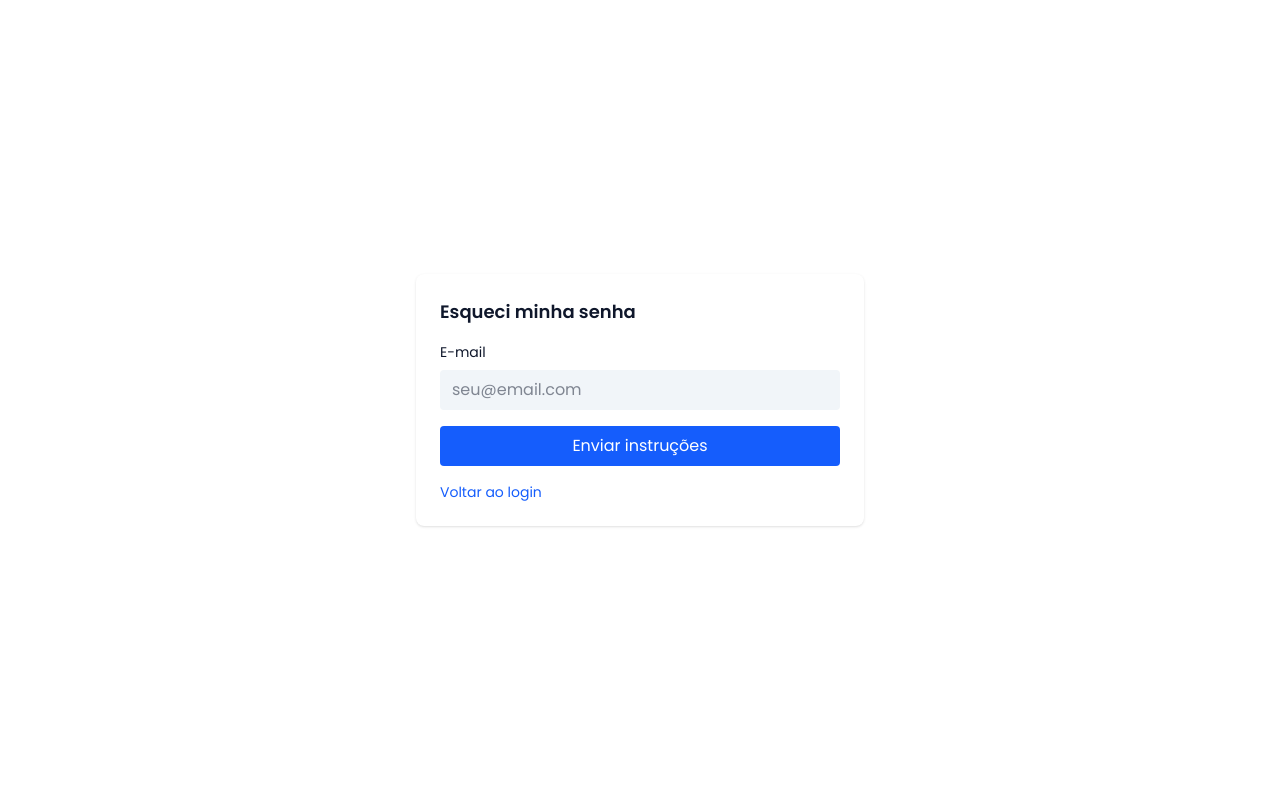
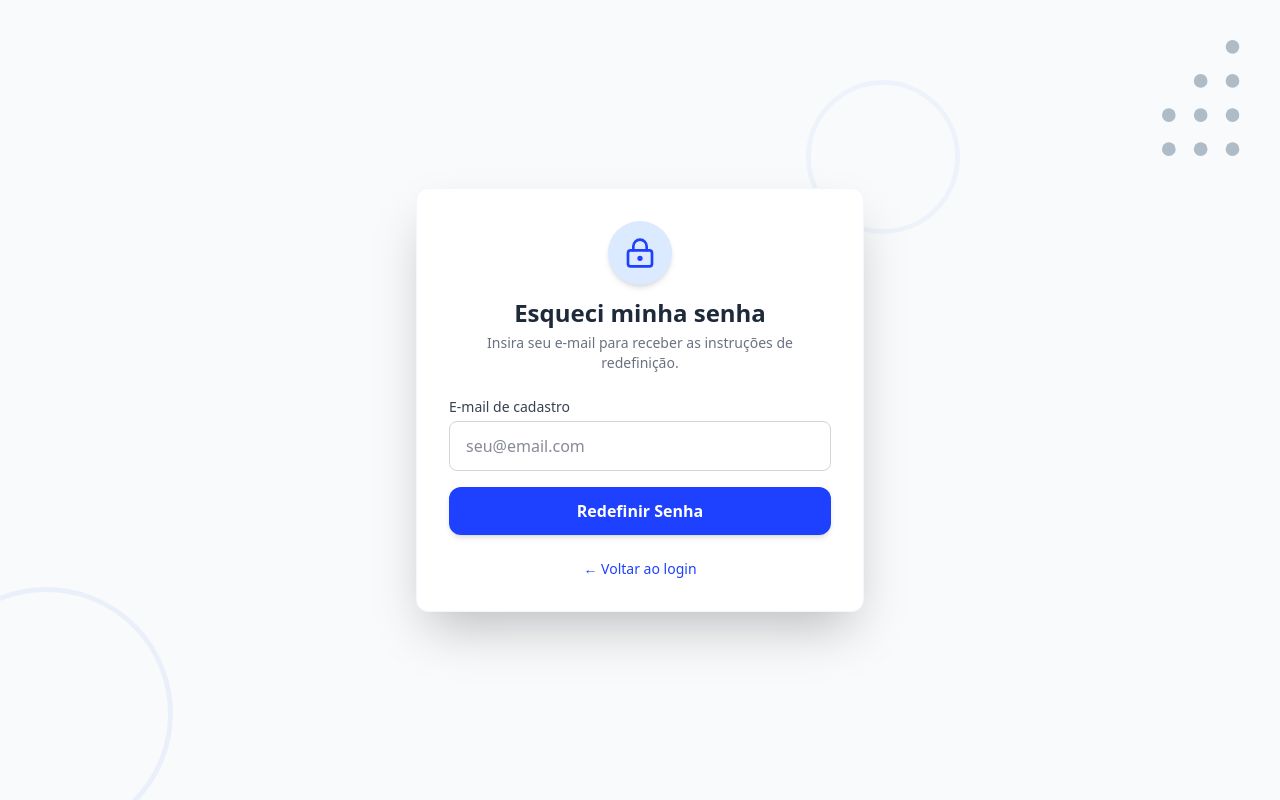
Before and after one commit to cauang/Projeto-UniLink, a React (Vite) app: page /forgot-password in a window 1280 px wide. Built offline with nearby package versions, Linux system fonts and the light colour scheme.

Commit message:
Esqueci a Senha Atualizado

```diff
--- a/src/pages/ForgotPassword.jsx
+++ b/src/pages/ForgotPassword.jsx
@@ -2,10 +2,19 @@ import { useState } from 'react';
 import api from '../api/http';
 import { toast } from 'react-hot-toast';
 import { Link } from 'react-router-dom';
+import { LockKeyhole } from 'lucide-react'; // Ícone para redefinição de senha
+
+// Importamos os elementos decorativos para criar a identidade visual
+import CircleSmall from '../components/CircleSmall';
+import CircleLarge from '../components/CircleLarge';
+import DecorativeDots from '../components/DecorativeDots';
 
 export default function ForgotPassword(){
   const [email, setEmail] = useState('');
   const [loading, setLoading] = useState(false);
+
+  // Cor primária do projeto para facilitar a leitura
+  const PRIMARY_BLUE = "#1E40FF";
 
   const handleSubmit = async (e) =>{
     e.preventDefault();
@@ -20,18 +29,60 @@ export default function ForgotPassword(){
   }
 
   return (
-    <main className="min-h-screen flex items-center justify-center p-6">
-      <div className="w-full max-w-md bg-white p-6 rounded-lg shadow">
-        <h2 className="text-lg font-semibold mb-4">Esqueci minha senha</h2>
-        <form onSubmit={handleSubmit}>
-          <label className="block text-sm">E-mail</label>
-          <input type="email" value={email} onChange={e=>setEmail(e.target.value)} className="mt-2 w-full rounded px-3 py-2 bg-slate-100" placeholder="seu@email.com" />
-          <button disabled={loading} className="mt-4 w-full bg-blue-600 text-white py-2 rounded">{loading? 'Enviando...':'Enviar instruções'}</button>
+    <div className="min-h-screen bg-gray-50 flex items-center justify-center relative overflow-hidden font-sans">
+
+      {/* --- ELEMENTOS DECORATIVOS DE FUNDO (Copiado da 404) --- */}
+      <DecorativeDots className="absolute top-10 right-10 opacity-30 text-[#003153] hidden md:block" />
+      <CircleLarge className="absolute -left-20 -bottom-10 opacity-20 pointer-events-none hidden lg:block" />
+      <CircleSmall className="absolute top-20 right-1/4 opacity-10 pointer-events-none hidden md:block" />
+
+      {/* --- CARTÃO PRINCIPAL (Formulário) --- */}
+      <div className="relative z-10 w-full max-w-md bg-white p-8 rounded-xl shadow-2xl border border-blue-50 transition-all duration-300 hover:shadow-3xl mx-6">
+
+        {/* Header do Cartão */}
+        <div className="text-center mb-6">
+          <div className="inline-flex items-center justify-center p-4 bg-blue-100 rounded-full mb-3 shadow-md">
+            <LockKeyhole size={32} className="text-[#1E40FF]" />
+          </div>
+          <h2 className="text-2xl font-bold text-gray-800">Esqueci minha senha</h2>
+          <p className="text-sm text-gray-500 mt-1">
+             Insira seu e-mail para receber as instruções de redefinição.
+          </p>
+        </div>
+
+        {/* Formulário */}
+        <form onSubmit={handleSubmit} className="space-y-4">
+          <div>
+            <label className="block text-sm font-medium text-gray-700 mb-1">E-mail de cadastro</label>
+            <input
+              type="email"
+              value={email}
+              onChange={e=>setEmail(e.target.value)}
+              className="w-full rounded-lg px-4 py-3 border border-gray-300 focus:border-[#1E40FF] focus:ring focus:ring-[#1E40FF]/20 transition-all"
+              placeholder="seu@email.com"
+              disabled={loading}
+              required
+            />
+          </div>
+
+          {/* Botão de Envio */}
+          <button
+            type="submit"
+            disabled={loading}
+            style={{ backgroundColor: PRIMARY_BLUE }}
+            className="w-full text-white font-semibold py-3 rounded-xl hover:opacity-90 transition-colors shadow-md disabled:bg-gray-400"
+          >
+            {loading? 'Enviando instruções...' : 'Redefinir Senha'}
+          </button>
         </form>
-        <div className="mt-4 text-sm">
-          <Link to="/login" className="text-blue-600">Voltar ao login</Link>
+
+        {/* Link Voltar */}
+        <div className="mt-6 text-center text-sm">
+          <Link to="/login" className="text-[#1E40FF] font-medium hover:underline">
+            ← Voltar ao login
+          </Link>
         </div>
       </div>
-    </main>
+    </div>
   )
 }
--- a/src/pages/perfil.jsx
+++ b/src/pages/perfil.jsx
@@ -7,7 +7,6 @@ import useAuth from "../store/useAuth";
 import {
   ChevronLeft,
   Calendar,
-  Bell,
   User,
   Edit,
   Star,
@@ -99,9 +98,11 @@ const ProfileCard = ({ profile, editMode, onEdit, onSave, onCancel, saving }) =>
             {profile.tipo}
           </span>
           {/* Badge like 'Estudante de Odontologia' to match design */}
-          <div className="mb-3">
-            <span className="text-xs text-blue-700 bg-blue-100 px-3 py-1 rounded-full">{`${profile.tipo} de ${profile.curso}`}</span>
-          </div>
+            <div className="mb-3">
+              <span className="text-xs text-blue-700 bg-blue-100 px-3 py-1 rounded-full whitespace-nowrap">
+                {`${profile.tipo} de ${profile.curso}`}
+              </span>
+            </div>
       <p className="text-sm text-gray-600">
             Matrícula:{" "}
             <span className="font-medium text-gray-800 uppercase">{profile.matricula}</span>
```
